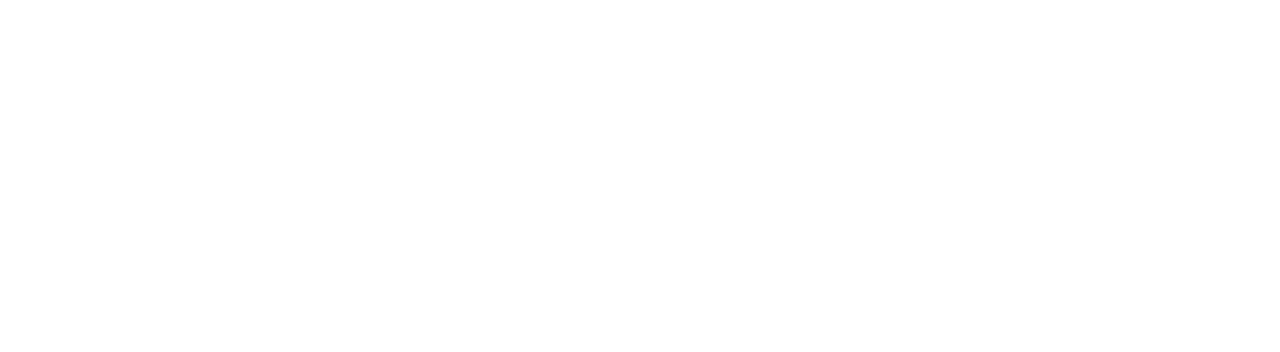
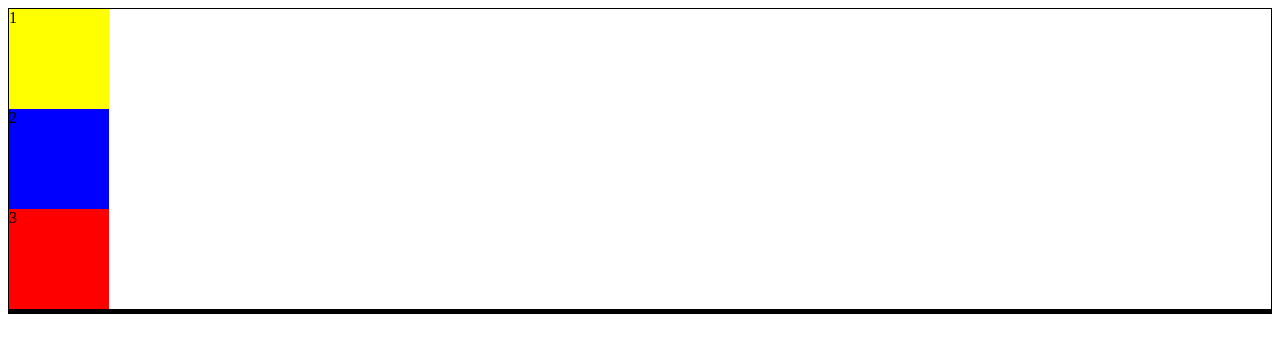
Before and after one commit to FiorellaQA/Banderas, a plain HTML site: page index.html in a window 1280 px wide. Drawn offline with Linux system fonts and the light colour scheme; files that its build step writes are made by us from their sources.

Commit message:
Estructura Inicial

```diff
--- a/index.html
+++ b/index.html
@@ -4,11 +4,15 @@
 	<meta charset="UTF-8">
 	<meta name="viewport" content="width=device-width, initial-scale=1.0">
 	<meta http-equiv="X-UA-Compatible" content="ie=edge">
-	<link rel="stylesheet" href="assets/css/main.css">
+	<link rel="stylesheet" href="main.css">
 	<title>Bandera | Fiorella Quispe</title>
 </head>
 <body>
-	<section class="estructuraInicial"></section>
+	<section class="estructuraInicial">
+		<div class="amarillo">1</div>
+		<div class="azul">2</div>
+		<div class="rojo">3</div>
+	</section>
 	<section class="punto1"></section>
 	<section class="punto2"></section>
 </body>
--- a/main.css
+++ b/main.css
@@ -0,0 +1,16 @@
+section{
+	border:1px solid black;
+}
+div{
+	width: 100px;
+	height: 100px;
+}
+div.amarillo{
+	background-color: yellow;
+}
+div.azul{
+	background-color: blue;
+}
+div.rojo{
+	background-color: red;
+}
```
